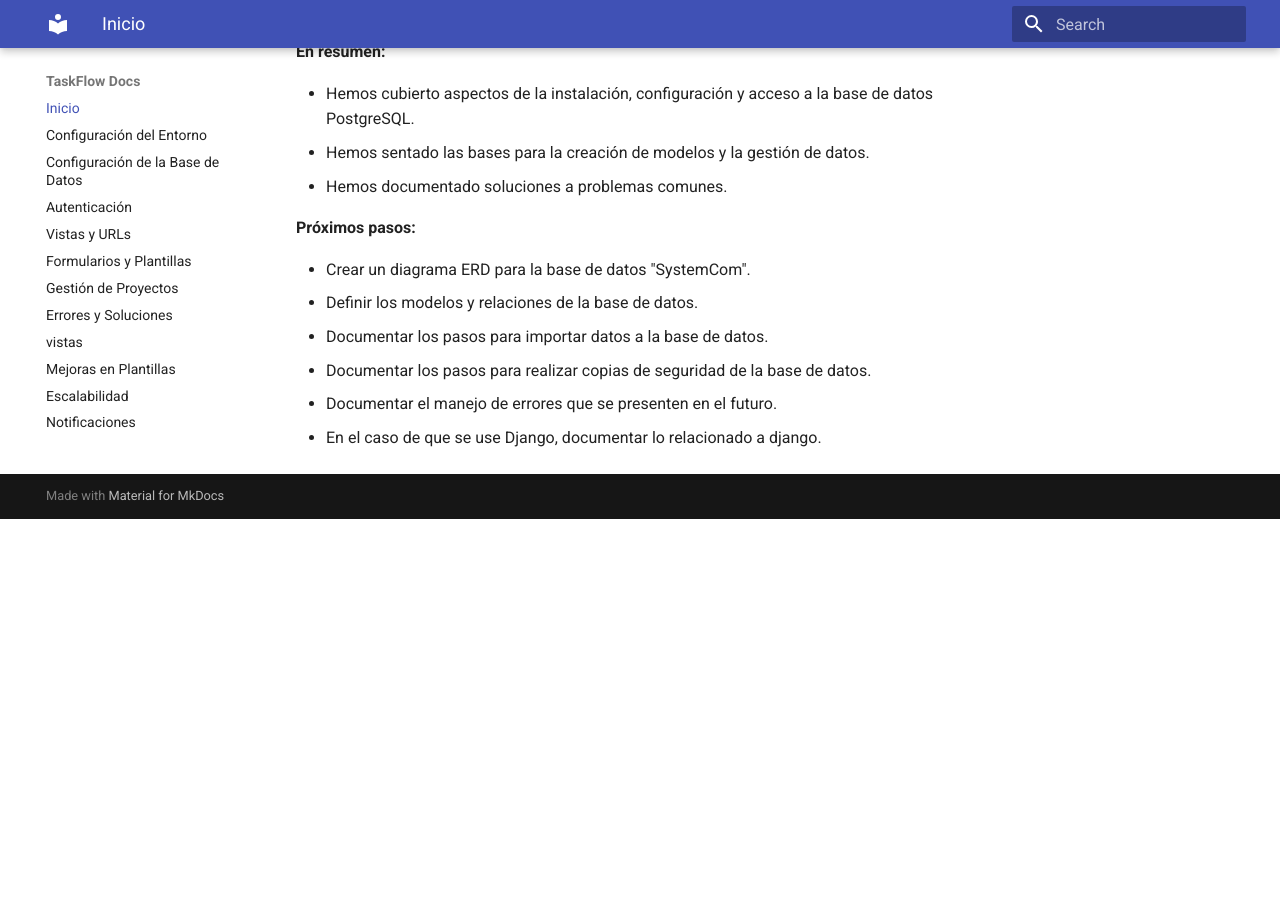
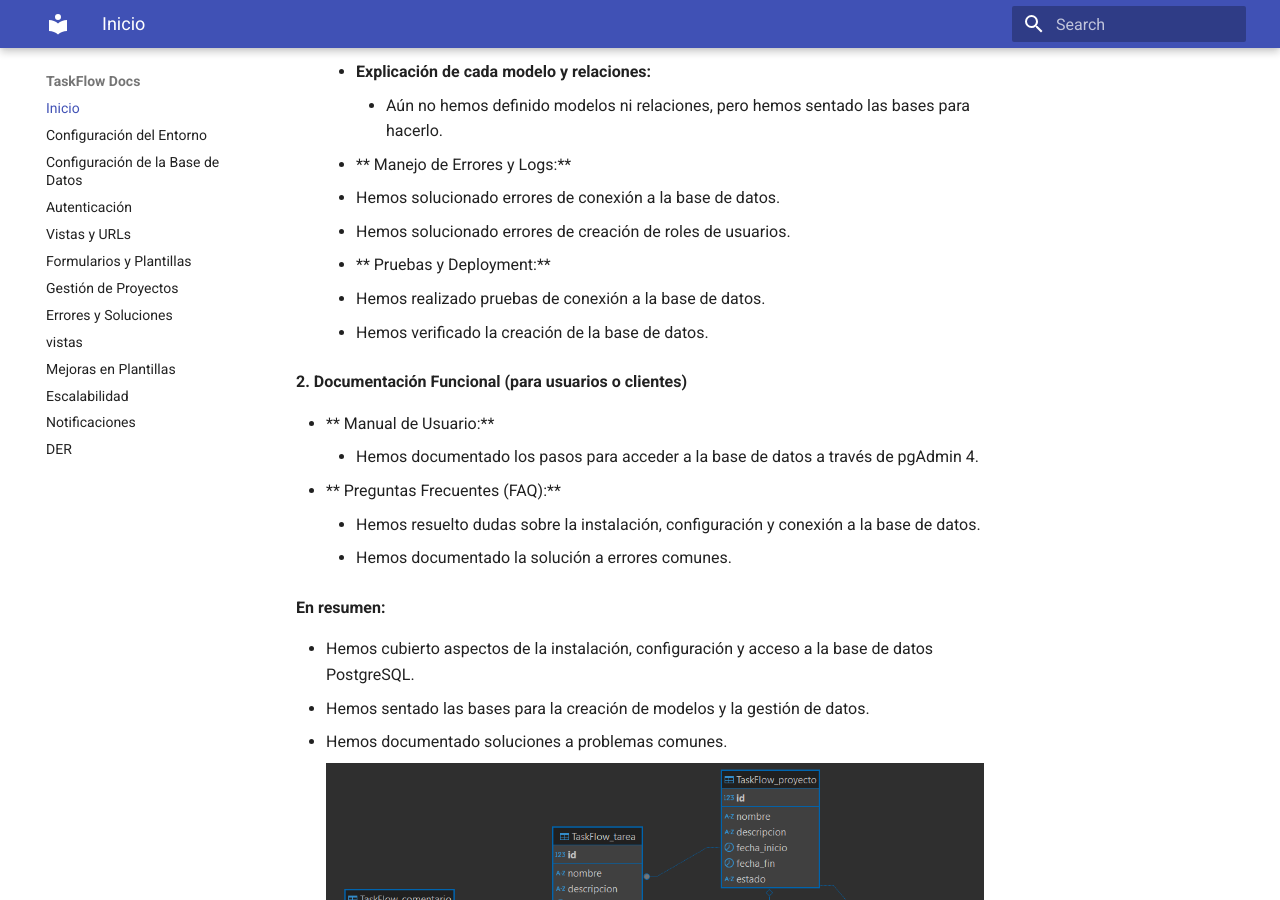
Before and after one commit to Andreas103-SI/mkdocs, an MkDocs documentation site: the page built from docs/index.md, in a window 1280 px wide and 900 px high, scrolled down 2234 px. Built offline with MkDocs 1.6.1 and Material for MkDocs 9.7.7, drawn with Linux system fonts in a browser that asks for light colours; before the commit the page ends 2753 px from its top, so only the background shows below that.

Commit message:
Agregar sección de DER en la documentación y actualizar el índice con nuevas imágenes.

```diff
--- a/docs/index.md
+++ b/docs/index.md
@@ -59,6 +63,8 @@ Este proyecto es una aplicación web desarrollada con Django para gestionar proy
     * Hemos realizado pruebas de conexión a la base de datos.
     * Hemos verificado la creación de la base de datos.
 
+
+
 **2. Documentación Funcional (para usuarios o clientes)**
 
 * ** Manual de Usuario:**
@@ -73,9 +79,13 @@ Este proyecto es una aplicación web desarrollada con Django para gestionar proy
 * Hemos sentado las bases para la creación de modelos y la gestión de datos.
 * Hemos documentado soluciones a problemas comunes.
 
+
+    ![Diagrama DER](DER.png)
+
+
 **Próximos pasos:**
 
-* Crear un diagrama ERD para la base de datos "SystemCom".
+
 * Definir los modelos y relaciones de la base de datos.
 * Documentar los pasos para importar datos a la base de datos.
 * Documentar los pasos para realizar copias de seguridad de la base de datos.
--- a/mkdocs.yml
+++ b/mkdocs.yml
@@ -13,3 +13,4 @@ nav:
   - Mejoras en Plantillas: mejoras_plantillas.md
   - Escalabilidad: escalabilidad_proyecto.md
   - Notificaciones: notificaciones.md
+  - DER: der.md
```
Also changed, not shown: other parts of docs/index.md (+4 -0 lines), docs/DER.png (added), docs/image1.png (added).
